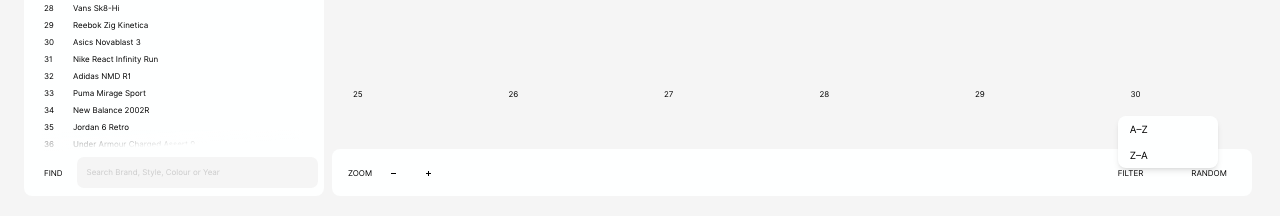
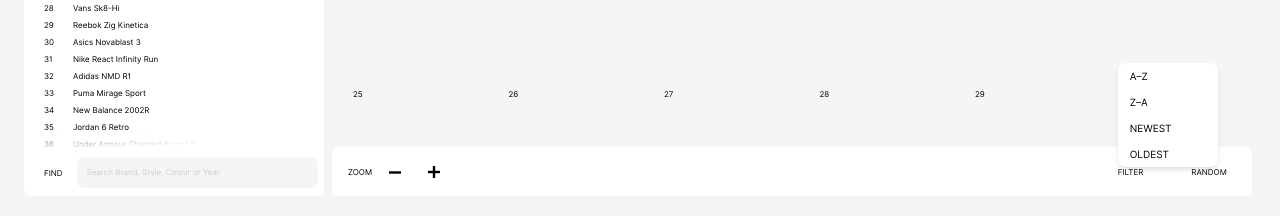
Before and after one commit to widewebpro/hartcopy-site, a Next.js app in the folder frontend/: page / in a window 1280 px wide. Both pictures are taken after a click on the button "FILTER". Shown: the part 580-796 px from the top of the page. Built offline with nearby package versions, Linux system fonts and the light colour scheme.

Commit message:
made  fixs

```diff
--- a/frontend/src/components/BottomPanel.jsx
+++ b/frontend/src/components/BottomPanel.jsx
@@ -5,7 +5,7 @@
 import InputComponent from "./InputComponent"
 
 export default function BottomPanel({ page }) {
-    const { randomizeProducts, sortProductsByAlphabet } = useProductsStore()
+    const { randomizeProducts, sortProductsByAlphabet, sortProductsByDate, activeSort, resetSort } = useProductsStore()
     const searchTerm = useProductsStore((state) => state.searchTerm)
     const [isFilterOpen, setIsFilterOpen] = useState(false)
 
@@ -14,6 +14,22 @@
     const filterRef = useRef(null);
     const [thisIsMobile, setThisIsMobile] = useState(false)
 
+    const handleSort = (sort) => {
+        if (activeSort === sort) {
+            resetSort()
+            console.log('h23')
+            setIsFilterOpen(false)
+            return
+        }
+
+        if (sort === 'az' || sort === 'za') {
+            sortProductsByAlphabet(sort)
+        } else {
+            sortProductsByDate(sort)
+        }
+
+        setIsFilterOpen(false)
+    }
     useEffect(() => {
         setThisIsMobile(window.innerWidth <= 769)
     }, [])
@@ -51,8 +67,8 @@
         if (page !== 'product') return
 
         const onScroll = () => {
-        const vh = window.innerHeight
-        setShow(window.scrollY >= vh)
+            const vh = window.innerHeight
+            setShow(window.scrollY >= vh)
         }
 
         window.addEventListener('scroll', onScroll)
@@ -66,7 +82,7 @@
                 </button>
                 {showInput && <InputComponent page={page} />}
             </div>
-            {!showInput && page !== 'stories'  &&
+            {!showInput && page !== 'stories' &&
 
                 <>
                     {
@@ -75,20 +91,20 @@
                             <span className="text-[0.625rem] md:text-[0.5rem] md:leading-[0.625rem] hidden md:block uppercase mr-17">Zoom</span>
                             <button
                                 onClick={increase}
-                                className="flex items-center text-[#000] hover:text-red active:outline active:outline-red transition-color duration-300 justify-center mr-48 md:mr-27 w-18 h-18 md:w-8 md:h-8"
+                                className="flex items-center text-[#000] hover:text-red active:outline active:outline-red transition-color duration-300 justify-center mr-48 md:mr-27 w-18 h-18 md:w-12 md:h-12 disabled:text-grey"
                                 disabled={cols === options[options.length - 1]}
                             >
-                                <svg width="5" height="1" viewBox="0 0 5 1" className="w-8 h-2 md:w-[unset] md:h-[unset]" fill="none" xmlns="http://www.w3.org/2000/svg">
+                                <svg width="5" height="1" viewBox="0 0 5 1" className="w-8 h-2 md:w-12 md:h-3" fill="none" xmlns="http://www.w3.org/2000/svg">
                                     <path d="M0.5 0.5H4.5" stroke="currentColor" strokeLinecap="square" strokeLinejoin="round" />
                                 </svg>
 
                             </button>
                             <button
                                 onClick={decrease}
-                                className="flex items-center justify-center  w-18 h-18 md:w-8 md:h-8 text-[#000] hover:text-red active:outline active:outline-red transition-color duration-300"
+                                className="flex items-center justify-center  w-18 h-18 md:w-12 md:h-12 text-[#000] hover:text-red active:outline active:outline-red transition-color duration-300 disabled:text-grey"
                                 disabled={cols === options[0]}
                             >
-                                <svg width="5" height="5" className="w-8 h-8 md:w-[unset] md:h-[unset]" viewBox="0 0 5 5" fill="none" xmlns="http://www.w3.org/2000/svg">
+                                <svg width="5" height="5" className="w-8 h-8 md:w-12 md:h-12" viewBox="0 0 5 5" fill="none" xmlns="http://www.w3.org/2000/svg">
                                     <path d="M0.5 2.495H4.5" stroke="currentColor" strokeLinecap="square" strokeLinejoin="round" />
                                     <path d="M2.5 0.5L2.5 4.5" stroke="currentColor" strokeLinecap="square" strokeLinejoin="round" />
                                 </svg>
@@ -103,30 +119,69 @@
                             ref={filterRef}>
                             <button
                                 onClick={() => setIsFilterOpen(v => !v)}
-                                className="text-[0.625rem] md:text-[0.5rem] md:leading-[0.625rem] uppercase hover:text-red transition-color duration-300"
+                                className="text-[0.625rem] md:text-[0.5rem] md:leading-[0.625rem] uppercase hover:text-red hover:italic transition-color duration-300"
                             >
                                 Filter
                             </button>
                             {isFilterOpen && (
                                 <div className="absolute right-0 md:left-0 bottom-full mt-8 bg-light-white rounded-[0.5rem] overflow-hidden shadow-md z-50 w-[6.25rem]">
                                     <button
-                                        onClick={() => {
-                                            sortProductsByAlphabet('az')
-                                            setIsFilterOpen(false)
-                                        }}
-                                        className="block w-full text-left px-12 py-8 text-[0.625rem] uppercase hover:bg-gray-100"
+                                        onClick={() => handleSort('az')}
+                                        className={`block w-full text-left px-12 py-8 text-[0.625rem] uppercase hover:bg-gray-100`}
                                     >
-                                        A–Z
+                                        <span className="relative">A–Z
+                                            {activeSort === 'az' &&
+                                            <svg width="20" className="absolute left-[50%] transform translate-x-[-50%] bottom-[-5]" height="4" viewBox="0 0 20 4" fill="none" xmlns="http://www.w3.org/2000/svg">
+                                                <path d="M19.2369 4L20 3.20502L17.6888 0.79749L17.6913 0.794979L16.9281 0L16.9257 0.00250913L16.9233 0L16.1603 0.794979L16.1627 0.79749L14.6172 2.40753L13.0716 0.79749L13.074 0.794979L12.3109 0L12.3086 0.00250913L12.3062 0L11.5431 0.794979L11.5455 0.79749L10 2.40753L8.45449 0.79749L8.45678 0.794979L7.69379 0L7.69138 0.00250913L7.68897 0L6.92586 0.794979L6.92827 0.79749L5.38276 2.40753L3.83726 0.79749L3.83967 0.794979L3.07655 0L3.07414 0.00250913L3.07173 0L2.30862 0.794979L2.31103 0.79749L0 3.20502L0.763115 4L3.07414 1.59247L4.61965 3.20251L4.61724 3.20502L5.38035 4L5.38276 3.99749L5.38517 4L6.14829 3.20502L6.14588 3.20251L7.69138 1.59247L9.23688 3.20251L9.23448 3.20502L9.99759 4L10 3.99749L10.0024 4L10.7655 3.20502L10.7631 3.20251L12.3086 1.59247L13.8541 3.20251L13.8517 3.20502L14.6148 4L14.6172 3.99749L14.6196 4L15.3828 3.20502L15.3804 3.20251L16.9257 1.59247L19.2369 4Z" fill="#E62B25" />
+                                            </svg>
+                                            }
+
+                                        </span>
+
+
                                     </button>
 
                                     <button
-                                        onClick={() => {
-                                            sortProductsByAlphabet('za')
-                                            setIsFilterOpen(false)
-                                        }}
+                                        onClick={() => handleSort('za')}
                                         className="block w-full text-left px-12 py-8 text-[0.625rem] uppercase hover:bg-gray-100"
                                     >
-                                        Z–A
+                                        <span className="relative">
+                                            Z–A
+                                            {activeSort === 'za' &&
+                                            <svg width="20" className="absolute left-[50%] transform translate-x-[-50%] bottom-[-5]" height="4" viewBox="0 0 20 4" fill="none" xmlns="http://www.w3.org/2000/svg">
+                                                <path d="M19.2369 4L20 3.20502L17.6888 0.79749L17.6913 0.794979L16.9281 0L16.9257 0.00250913L16.9233 0L16.1603 0.794979L16.1627 0.79749L14.6172 2.40753L13.0716 0.79749L13.074 0.794979L12.3109 0L12.3086 0.00250913L12.3062 0L11.5431 0.794979L11.5455 0.79749L10 2.40753L8.45449 0.79749L8.45678 0.794979L7.69379 0L7.69138 0.00250913L7.68897 0L6.92586 0.794979L6.92827 0.79749L5.38276 2.40753L3.83726 0.79749L3.83967 0.794979L3.07655 0L3.07414 0.00250913L3.07173 0L2.30862 0.794979L2.31103 0.79749L0 3.20502L0.763115 4L3.07414 1.59247L4.61965 3.20251L4.61724 3.20502L5.38035 4L5.38276 3.99749L5.38517 4L6.14829 3.20502L6.14588 3.20251L7.69138 1.59247L9.23688 3.20251L9.23448 3.20502L9.99759 4L10 3.99749L10.0024 4L10.7655 3.20502L10.7631 3.20251L12.3086 1.59247L13.8541 3.20251L13.8517 3.20502L14.6148 4L14.6172 3.99749L14.6196 4L15.3828 3.20502L15.3804 3.20251L16.9257 1.59247L19.2369 4Z" fill="#E62B25" />
+                                            </svg>
+                                            }
+                                        </span>
+                                    </button>
+                                    <button
+                                        onClick={() => handleSort('newest')}
+                                        className="block w-full text-left px-12 py-8 text-[0.625rem] uppercase hover:bg-gray-100"
+                                    >
+                                        <span className="relative">
+                                            Newest
+                                            {activeSort === 'newest' &&
+                                            <svg width="20" className="absolute left-[50%] transform translate-x-[-50%] bottom-[-5]" height="4" viewBox="0 0 20 4" fill="none" xmlns="http://www.w3.org/2000/svg">
+                                                <path d="M19.2369 4L20 3.20502L17.6888 0.79749L17.6913 0.794979L16.9281 0L16.9257 0.00250913L16.9233 0L16.1603 0.794979L16.1627 0.79749L14.6172 2.40753L13.0716 0.79749L13.074 0.794979L12.3109 0L12.3086 0.00250913L12.3062 0L11.5431 0.794979L11.5455 0.79749L10 2.40753L8.45449 0.79749L8.45678 0.794979L7.69379 0L7.69138 0.00250913L7.68897 0L6.92586 0.794979L6.92827 0.79749L5.38276 2.40753L3.83726 0.79749L3.83967 0.794979L3.07655 0L3.07414 0.00250913L3.07173 0L2.30862 0.794979L2.31103 0.79749L0 3.20502L0.763115 4L3.07414 1.59247L4.61965 3.20251L4.61724 3.20502L5.38035 4L5.38276 3.99749L5.38517 4L6.14829 3.20502L6.14588 3.20251L7.69138 1.59247L9.23688 3.20251L9.23448 3.20502L9.99759 4L10 3.99749L10.0024 4L10.7655 3.20502L10.7631 3.20251L12.3086 1.59247L13.8541 3.20251L13.8517 3.20502L14.6148 4L14.6172 3.99749L14.6196 4L15.3828 3.20502L15.3804 3.20251L16.9257 1.59247L19.2369 4Z" fill="#E62B25" />
+                                            </svg>
+                                            }
+                                        </span>
+                                    </button>
+
+                                    <button
+                                        onClick={() => handleSort('oldest')}
+
+                                        className="block w-full text-left px-12 py-8 text-[0.625rem] uppercase hover:bg-gray-100"
+                                    >
+                                        <span className="relative">
+                                            Oldest
+                                           {activeSort === 'oldest' &&
+                                            <svg width="20" className="absolute left-[50%] transform translate-x-[-50%] bottom-[-5]" height="4" viewBox="0 0 20 4" fill="none" xmlns="http://www.w3.org/2000/svg">
+                                                <path d="M19.2369 4L20 3.20502L17.6888 0.79749L17.6913 0.794979L16.9281 0L16.9257 0.00250913L16.9233 0L16.1603 0.794979L16.1627 0.79749L14.6172 2.40753L13.0716 0.79749L13.074 0.794979L12.3109 0L12.3086 0.00250913L12.3062 0L11.5431 0.794979L11.5455 0.79749L10 2.40753L8.45449 0.79749L8.45678 0.794979L7.69379 0L7.69138 0.00250913L7.68897 0L6.92586 0.794979L6.92827 0.79749L5.38276 2.40753L3.83726 0.79749L3.83967 0.794979L3.07655 0L3.07414 0.00250913L3.07173 0L2.30862 0.794979L2.31103 0.79749L0 3.20502L0.763115 4L3.07414 1.59247L4.61965 3.20251L4.61724 3.20502L5.38035 4L5.38276 3.99749L5.38517 4L6.14829 3.20502L6.14588 3.20251L7.69138 1.59247L9.23688 3.20251L9.23448 3.20502L9.99759 4L10 3.99749L10.0024 4L10.7655 3.20502L10.7631 3.20251L12.3086 1.59247L13.8541 3.20251L13.8517 3.20502L14.6148 4L14.6172 3.99749L14.6196 4L15.3828 3.20502L15.3804 3.20251L16.9257 1.59247L19.2369 4Z" fill="#E62B25" />
+                                            </svg>
+                                            }
+                                        </span>
+
                                     </button>
                                 </div>
                             )}
--- a/frontend/src/components/ProductCard.jsx
+++ b/frontend/src/components/ProductCard.jsx
@@ -46,7 +46,7 @@
           className="w-full h-full object-cover"
         />
       </motion.div>
-      <span className='text-[0.5rem] absolute top-5 left-10'>{index + 1}</span>
+      <span className='text-[0.5rem] absolute top-5 left-10'>{product.id}</span>
     </div>
   );
 }
--- a/frontend/src/components/StoriesList.jsx
+++ b/frontend/src/components/StoriesList.jsx
@@ -49,7 +49,7 @@
             {filteredStories.length > 0 ? (
                 filteredStories.map((p, i) => {
                     const isSelected = getActiveStory().slug === p.slug
-                    const opacityClass = isSelected ? '' : 'opacity-25'
+                    const opacityClass = isSelected ? '' : 'md:opacity-25'
                     return (
                         <li
                             key={i}
--- a/frontend/src/store/useProductStore.js
+++ b/frontend/src/store/useProductStore.js
@@ -30,6 +30,8 @@
   selectedProduct: null,
   lastOpenedProduct: null,
   isSearchOpen: false,
+  activeSort: null,
+
 
   openSearch: () => set({ isSearchOpen: true }),
   closeSearch: () => set({ isSearchOpen: false }),
@@ -134,7 +136,55 @@
       .filter(p => !favorites.includes(p.id))
       .sort(compare);
 
-    set({ products: [...favs, ...others] });
+    set(
+      {
+        products: [...favs, ...others],
+        activeSort: direction
+      });
+  },
+  sortProductsByDate: (direction = 'newest') => {
+    const { products, favorites } = get();
+
+    const compare = (a, b) => {
+      const dateA = new Date(a.dateUpload).getTime();
+      const dateB = new Date(b.dateUpload).getTime();
+
+      return direction === 'newest'
+        ? dateB - dateA
+        : dateA - dateB;
+    };
+
+    const favs = products
+      .filter(p => favorites.includes(p.id))
+      .sort(compare);
+
+    const others = products
+      .filter(p => !favorites.includes(p.id))
+      .sort(compare);
+
+    set(
+      {
+        products: [...favs, ...others],
+        activeSort: direction
+      });
+  },
+  resetSort: () => {
+    const { products, favorites } = get()
+
+    const compareById = (a, b) => a.id - b.id
+
+    const favs = products
+      .filter(p => favorites.includes(p.id))
+      .sort(compareById)
+
+    const others = products
+      .filter(p => !favorites.includes(p.id))
+      .sort(compareById)
+
+    set({
+      products: [...favs, ...others],
+      activeSort: null
+    })
   },
   getVisibleProducts: (options = {}) => {
     const { onlyFavorites = false } = options;
--- a/frontend/src/styles/base/container.css
+++ b/frontend/src/styles/base/container.css
@@ -1,5 +1,5 @@
 .container {
-    max-width: 91.75rem;
+    max-width: 100rem;
     margin: 0 auto;
     padding: 1.5rem;
 }
--- a/frontend/src/styles/theme.css
+++ b/frontend/src/styles/theme.css
@@ -3,6 +3,7 @@
   --color-light-grey: #f5f5f5;
   --color-light-white: #FEFFFF;
   --color-dark-grey: #ccc;
+  --color-grey: #A3A3A3;
   --color-red: #E62B25;
   --color-white-2: #FFFFFA;
   --spacing: 0.0625rem;
```
Also changed, not shown: frontend/src/components/ProductDescription.jsx (+11 -9 lines), frontend/src/components/ProductSlider.jsx (+9 -9 lines), frontend/src/components/StoriesMain.jsx (+39 -8 lines), frontend/src/helpers/products.js (+10 -10 lines). Lines whose indentation alone changed are shown as unchanged.
